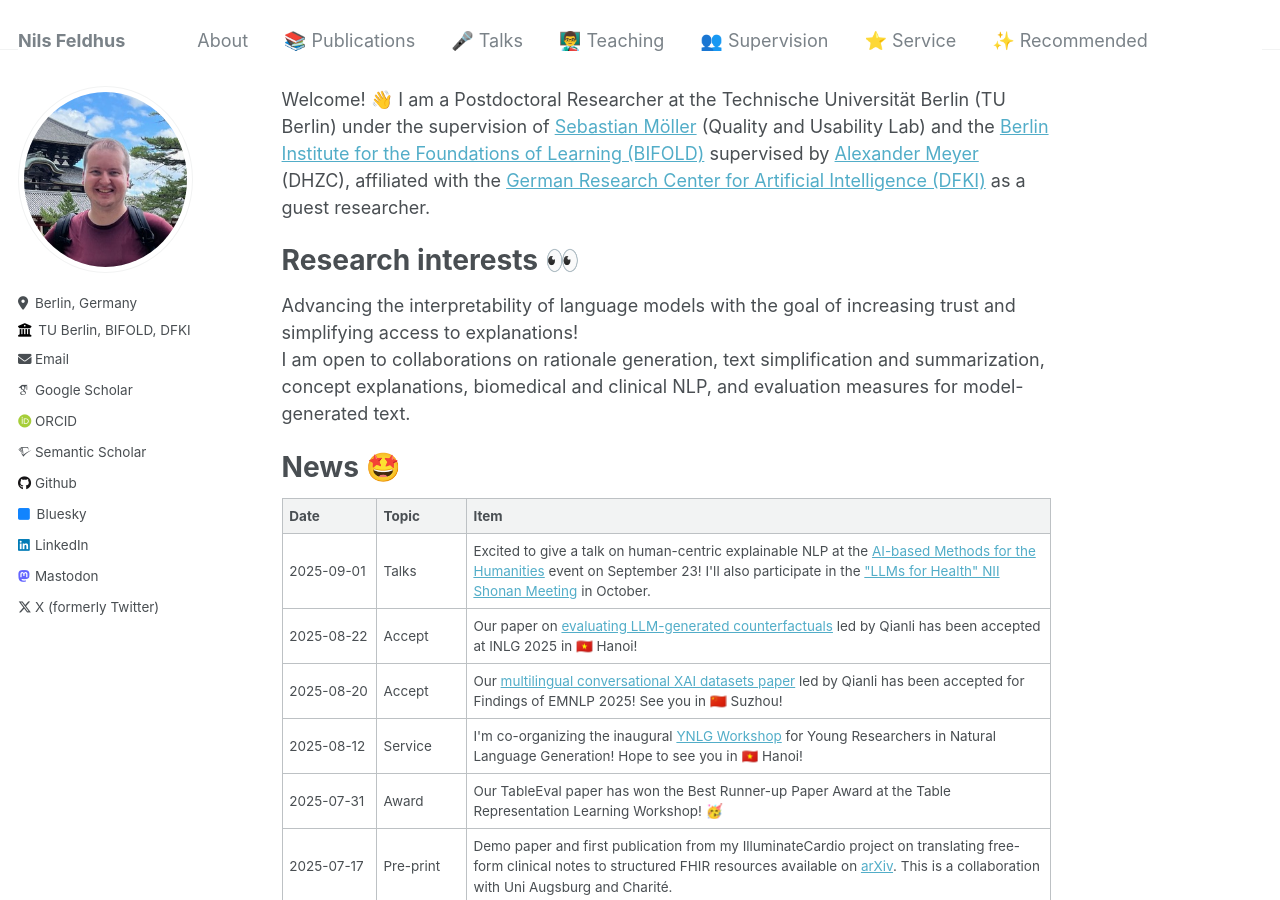
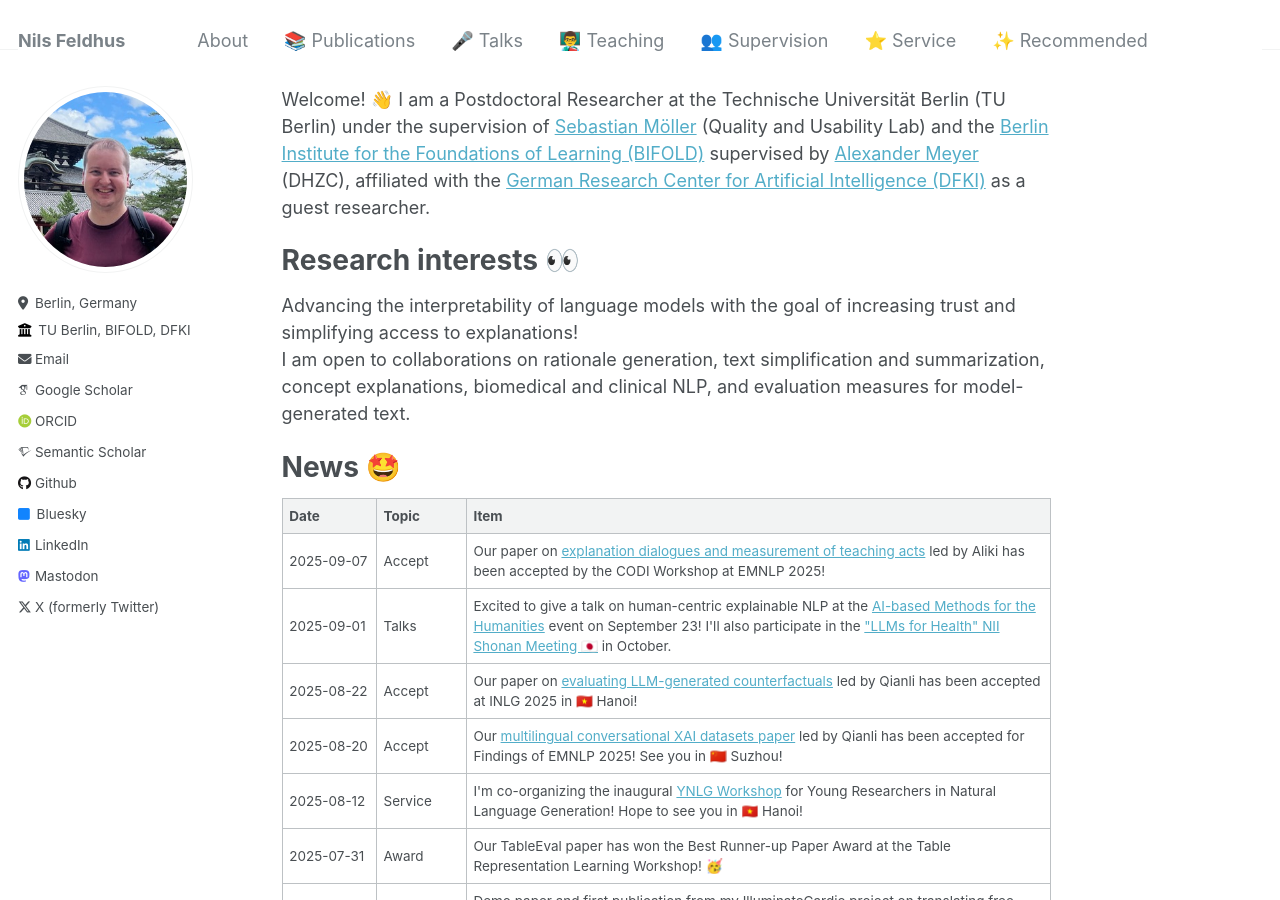
Before and after one commit to nfelnlp/nfelnlp.github.io, a Jekyll site: the page built from index.md, in a window 1280 px wide and 900 px high. Built offline with Jekyll 4.4.1, drawn with Linux system fonts in a browser that asks for light colours; some web fonts are replaced.

Commit message:
CODI accept.

```diff
--- a/index.md
+++ b/index.md
@@ -23,9 +23,14 @@ I am open to collaborations on rationale generation, text simplification and sum
   </thead>
   <tbody>
     <tr>
+      <td><nobr>2025-09-07</nobr></td>
+      <td>Accept</td>
+      <td>Our paper on <a href="./publications/#2025">explanation dialogues and measurement of teaching acts</a> led by Aliki has been accepted by the CODI Workshop at EMNLP 2025!</td>
+    </tr>
+    <tr>
       <td><nobr>2025-09-01</nobr></td>
       <td>Talks</td>
-      <td>Excited to give a talk on human-centric explainable NLP at the <a href="https://www.bifold.berlin/news-events/events/ai-based-methods-for-the-humanities/agenda-and-program">AI-based Methods for the Humanities</a> event on September 23! I'll also participate in the <a href="https://shonan.nii.ac.jp/seminars/230/">"LLMs for Health" NII Shonan Meeting</a> in October.</td>
+      <td>Excited to give a talk on human-centric explainable NLP at the <a href="https://www.bifold.berlin/news-events/events/ai-based-methods-for-the-humanities/agenda-and-program">AI-based Methods for the Humanities</a> event on September 23! I'll also participate in the <a href="https://shonan.nii.ac.jp/seminars/230/">"LLMs for Health" NII Shonan Meeting 🇯🇵</a> in October.</td>
     </tr>
     <tr>
       <td><nobr>2025-08-22</nobr></td>
```
Also changed, not shown: publications/index.md (+6 -6 lines).
